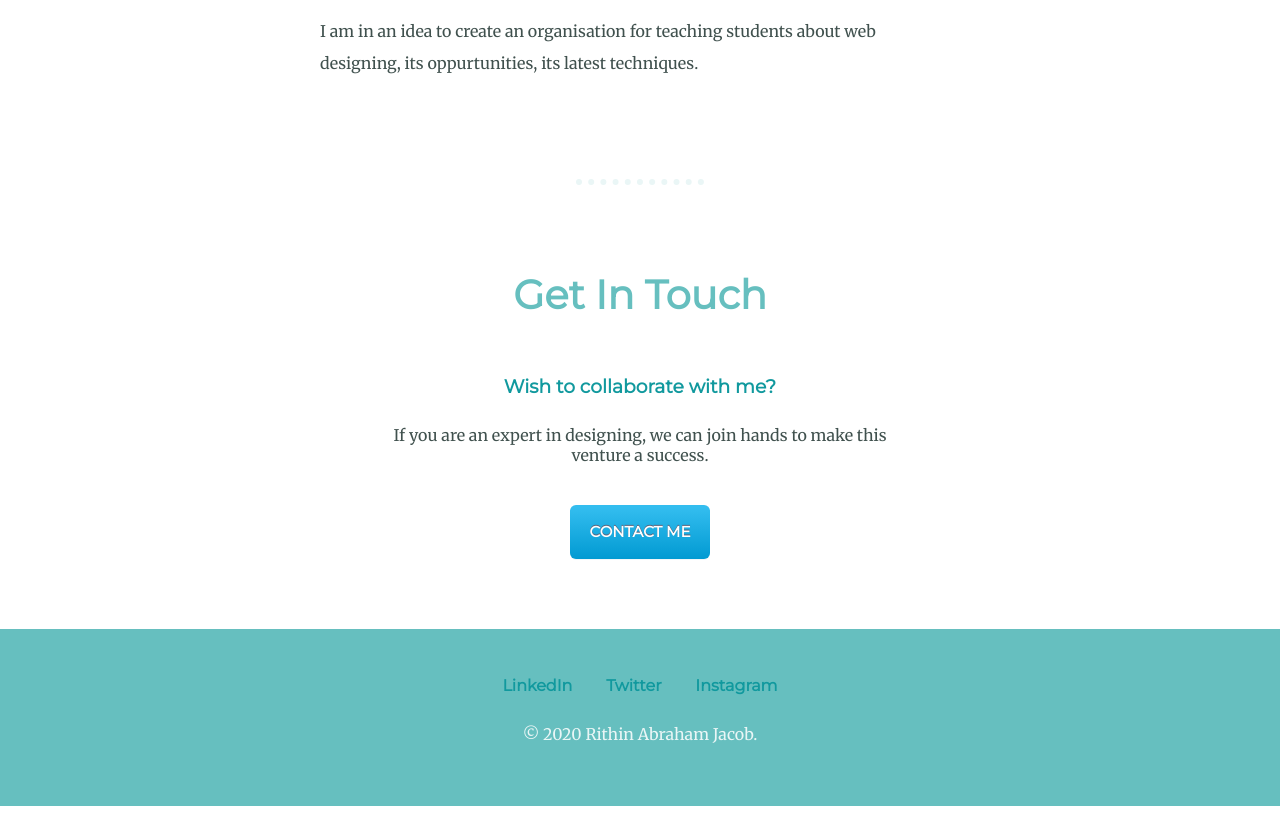
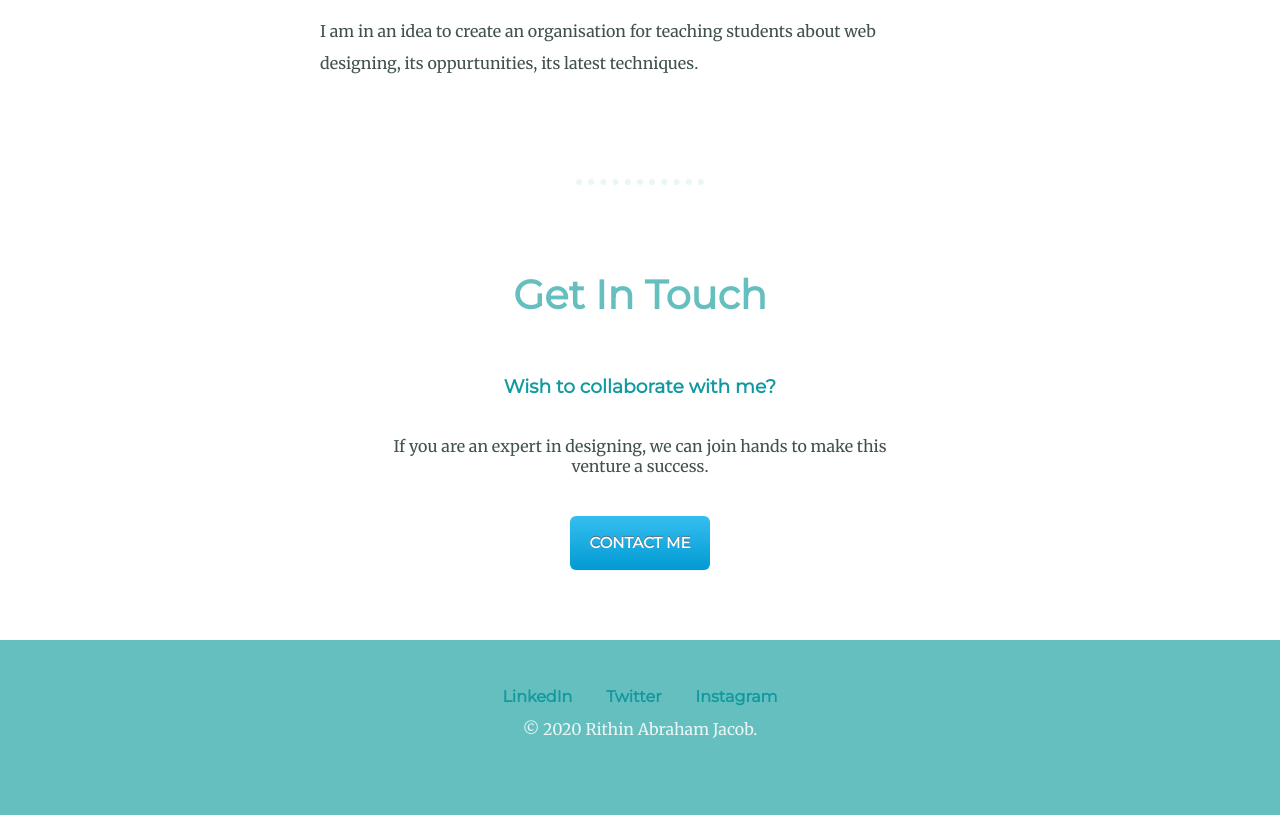
Before and after one commit to rithinjacob10/Portfolio, a plain HTML site: page index.html in a window 1280 px wide. Shown: the part 1523-2338 px from the top of the page. Drawn offline with Linux system fonts and the light colour scheme.

Commit message:
Update styles.css

```diff
--- a/css/styles.css
+++ b/css/styles.css
@@ -109,6 +109,8 @@ p{
 }
 .copy{
   color: #eaf6f6;
+  margin:0 auto 30px auto;
+  width: 30%;
 }
 .btn {
   margin: 40px auto 0 auto;
@@ -134,3 +136,7 @@ p{
 	position:relative;
 	top:1px;
 }
+.collaborate{
+  margin:0 auto 30px auto;
+  width: 30%;
+}
```
